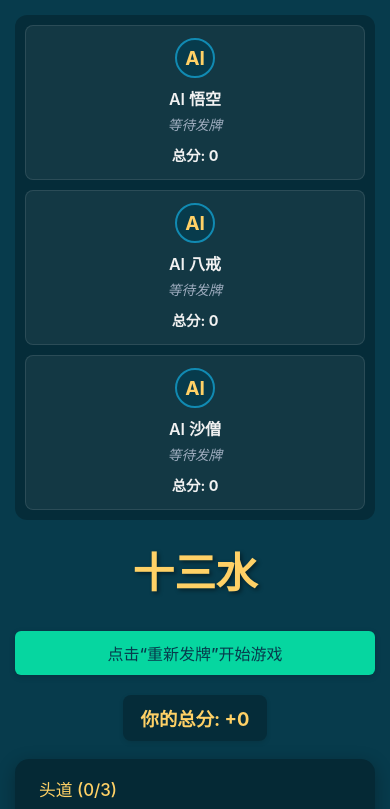
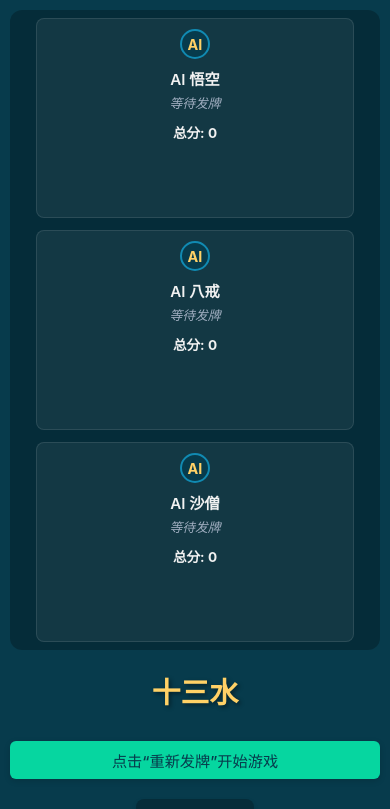
Before and after one commit to wen952555/sss, a React (Create React App) app in the folder frontend/: page / in a window 390 px wide. Shown: the top 809 px of the page. Built offline with nearby package versions, Linux system fonts and the light colour scheme.

Commit message:
Update App.css

```diff
--- a/frontend/src/App.css
+++ b/frontend/src/App.css
@@ -1,26 +1,123 @@
 /* frontend/src/App.css */
 
-/* ... (大部分之前的CSS，如 body, app-container, game-title, game-message, top-banner, ai-player-display, game-board, hand-area, card, controls, game-button 等保持不变或略作调整) ... */
+/* --- 全局与基础布局 --- */
+body {
+  font-family: -apple-system, BlinkMacSystemFont, 'Segoe UI', Roboto, 'Oxygen',
+    'Ubuntu', 'Cantarell', 'Fira Sans', 'Droid Sans', 'Helvetica Neue',
+    sans-serif;
+  -webkit-font-smoothing: antialiased;
+  -moz-osx-font-smoothing: grayscale;
+  background-color: #073b4c; /* 深蓝绿色背景 */
+  color: #f1f1f1; /* 默认浅色文字 */
+  margin: 0;
+  padding: 0;
+  box-sizing: border-box;
+}
 
-/* --- 确保之前的样式存在 --- */
-body { font-family: -apple-system, BlinkMacSystemFont, 'Segoe UI', Roboto, ऑक्सीजन, Ubuntu, Cantarell, 'Fira Sans', 'Droid Sans', 'Helvetica Neue', sans-serif; -webkit-font-smoothing: antialiased; -moz-osx-font-smoothing: grayscale; background-color: #073b4c; color: #f1f1f1; margin: 0; padding: 0; box-sizing: border-box; }
-*, *::before, *::after { box-sizing: inherit; }
-.app-container { display: flex; flex-direction: column; align-items: center; width: 100%; min-height: 100vh; padding: 15px 15px 40px 15px; }
-.game-title { font-size: 2.6em; color: #ffd166; text-shadow: 2px 2px 4px rgba(0, 0, 0, 0.45); margin-top: 0; margin-bottom: 15px; font-weight: 700; }
-.game-message { padding: 10px 18px; margin-bottom: 20px; border-radius: 6px; text-align: center; font-weight: 500; width: 100%; max-width: 650px; font-size: 1em; box-shadow: 0 2px 6px rgba(0,0,0,0.15); transition: background-color 0.3s ease, color 0.3s ease; }
-.game-message:not(.error) { background-color: #06d6a0; color: #073b4c; }
-.game-message.error { background-color: #ef476f; color: white; }
-.player-score-display { font-size: 1.15em; font-weight: bold; color: #ffd166; margin-bottom: 18px; padding: 10px 18px; background-color: rgba(0,0,0,0.25); border-radius: 8px; text-align: center; box-shadow: 0 2px 5px rgba(0,0,0,0.1); }
+*, *::before, *::after {
+  box-sizing: inherit;
+}
 
-/* Top Banner and AI Player Display (from previous, ensure they are good) */
-.top-banner-container { display: flex; justify-content: space-between; align-items: stretch; flex-wrap: wrap; width: 100%; max-width: 800px; padding: 10px; margin-bottom: 20px; background-color: rgba(0, 0, 0, 0.25); border-radius: 12px; gap: 10px; }
-.ai-player-display { flex: 1 1 200px; min-width: 180px; padding: 12px; background-color: rgba(255, 255, 255, 0.06); border-radius: 8px; border: 1px solid rgba(255, 255, 255, 0.1); display: flex; flex-direction: column; align-items: center; text-align: center; transition: border-color 0.3s ease, box-shadow 0.3s ease; }
+.app-container {
+  display: flex;
+  flex-direction: column;
+  align-items: center;
+  width: 100%;
+  min-height: 100vh;
+  padding: 15px 15px 40px 15px;
+}
+
+.game-title {
+  font-size: 2.6em;
+  color: #ffd166;
+  text-shadow: 2px 2px 4px rgba(0, 0, 0, 0.45);
+  margin-top: 0;
+  margin-bottom: 15px;
+  font-weight: 700;
+}
+
+.game-message {
+  padding: 10px 18px;
+  margin-bottom: 20px;
+  border-radius: 6px;
+  text-align: center;
+  font-weight: 500;
+  width: 100%;
+  max-width: 650px;
+  font-size: 1em;
+  box-shadow: 0 2px 6px rgba(0,0,0,0.15);
+  transition: background-color 0.3s ease, color 0.3s ease;
+}
+.game-message:not(.error) {
+   background-color: #06d6a0;
+   color: #073b4c;
+}
+.game-message.error {
+  background-color: #ef476f;
+  color: white;
+}
+
+.player-score-display {
+  font-size: 1.15em;
+  font-weight: bold;
+  color: #ffd166;
+  margin-bottom: 18px;
+  padding: 10px 18px;
+  background-color: rgba(0,0,0,0.25);
+  border-radius: 8px;
+  text-align: center;
+  box-shadow: 0 2px 5px rgba(0,0,0,0.1);
+}
+
+
+/* --- 顶部AI玩家横幅 --- */
+.top-banner-container {
+  display: flex;
+  justify-content: space-between;
+  align-items: stretch;
+  flex-wrap: wrap;
+  width: 100%;
+  max-width: 800px;
+  padding: 10px;
+  margin-bottom: 20px;
+  background-color: rgba(0, 0, 0, 0.25);
+  border-radius: 12px;
+  gap: 10px;
+}
+.top-banner-container.empty { min-height: 50px; display: flex; align-items: center; justify-content: center; color: #666; }
+
+.ai-player-display {
+  flex: 1 1 200px;
+  min-width: 180px;
+  padding: 12px;
+  background-color: rgba(255, 255, 255, 0.06);
+  border-radius: 8px;
+  border: 1px solid rgba(255, 255, 255, 0.1);
+  display: flex;
+  flex-direction: column;
+  align-items: center;
+  text-align: center;
+  transition: border-color 0.3s ease, box-shadow 0.3s ease;
+}
+.ai-player-display.placeholder { opacity: 0.5; }
 .ai-player-display.arranged { border-color: #06d6a0; box-shadow: 0 0 8px rgba(6, 214, 160, 0.3); }
 .ai-player-display.thinking { border-color: #ffd166; animation: pulse-border 1.5s infinite; }
-@keyframes pulse-border { 0% { box-shadow: 0 0 5px rgba(255, 209, 102, 0.2); } 50% { box-shadow: 0 0 10px rgba(255, 209, 102, 0.5); } 100% { box-shadow: 0 0 5px rgba(255, 209, 102, 0.2); } }
+
+@keyframes pulse-border {
+  0% { box-shadow: 0 0 5px rgba(255, 209, 102, 0.2); }
+  50% { box-shadow: 0 0 10px rgba(255, 209, 102, 0.5); }
+  100% { box-shadow: 0 0 5px rgba(255, 209, 102, 0.2); }
+}
+
 .ai-player-avatar { width: 40px; height: 40px; border-radius: 50%; background-color: #073b4c; color: #ffd166; display: flex; align-items: center; justify-content: center; font-weight: bold; font-size: 1.2em; margin-bottom: 8px; border: 2px solid #118ab2; }
+.ai-player-info { /* 包裹名字、状态、分数 */ }
 .ai-player-name { font-weight: 600; font-size: 1em; color: #f1f1f1; margin-bottom: 4px; }
 .ai-player-status { font-size: 0.85em; color: #a0aec0; margin-bottom: 6px; min-height: 1.1em; font-style: italic; }
+.ai-player-hands-summary { font-size: 0.75em; color: #cbd5e0; line-height: 1.5; width: 100%; margin-bottom: 5px; } /* 即使内容移除，保留类以防万一 */
+.ai-hand-summary { padding: 1px 0; }
+.ai-hand-summary.top { color: #fca311; }
+.ai-hand-summary.middle { color: #90e0ef; }
+.ai-hand-summary.bottom { color: #f94144; }
 .ai-player-score-container { margin-top: 8px; font-size: 0.9em; }
 .ai-player-total-score, .ai-player-round-score { display: inline-block; padding: 2px 5px; border-radius: 3px; margin: 0 3px; }
 .ai-player-total-score { font-weight: bold; }
@@ -28,7 +125,8 @@ body { font-family: -apple-system, BlinkMacSystemFont, 'Segoe UI', Roboto, ऑ
 .positive { color: #06d6a0; }
 .negative { color: #ef476f; }
 
-/* Game Board and Hand Area (from previous, ensure they are good) */
+
+/* --- 游戏板与牌道区域 --- */
 .game-board { display: flex; flex-direction: column; gap: 18px; padding: 18px; background-color: rgba(0, 0, 0, 0.3); border-radius: 14px; box-shadow: 0 5px 18px rgba(0,0,0,0.3); width: 100%; max-width: 680px; }
 .hand-area-header { display: flex; justify-content: space-between; align-items: center; margin-bottom: 10px; padding: 0 6px; }
 .hand-area-title { color: #ffd166; font-weight: 500; font-size: 1.05em; margin: 0; }
@@ -37,12 +135,70 @@ body { font-family: -apple-system, BlinkMacSystemFont, 'Segoe UI', Roboto, ऑ
 .hand-area:not(.allow-wrapping) { flex-wrap: nowrap; justify-content: center; }
 .hand-area.allow-wrapping { flex-wrap: wrap; justify-content: center; min-height: 185px; align-items: flex-start; }
 .hand-area.droppable-active { background-color: rgba(66, 153, 225, 0.3); box-shadow: inset 0 0 10px rgba(66, 153, 225, 0.2); }
-.card { width: 62px; height: 87px; border-radius: 5px; overflow: hidden; box-shadow: 2px 2px 6px rgba(0,0,0,0.35); cursor: grab; background-color: white; flex-shrink: 0; transition: transform 0.18s cubic-bezier(0.22, 0.61, 0.36, 1), box-shadow 0.18s cubic-bezier(0.22, 0.61, 0.36, 1); user-select: none; position: relative; }
-.card img { width: 100%; height: 100%; display: block; object-fit: contain; }
-.card:hover:not(.dragging) { transform: translateY(-3px) scale(1.04); box-shadow: 3px 5px 10px rgba(0,0,0,0.3); }
-.card:active, .card.dragging { cursor: grabbing; transform: scale(1.12) rotate(3.5deg) translateY(-2px); box-shadow: 4px 6px 12px rgba(0,0,0,0.45); z-index: 1000; }
 
-/* Controls and Buttons (from previous, ensure they are good) */
+
+/* --- 卡牌样式 (基础可拖拽卡牌和静态卡牌通用) --- */
+.card { /* 这个类名被 CardComponent 和 StaticCard 同时使用 */
+  width: 62px;
+  height: 87px;
+  border-radius: 5px;
+  overflow: hidden;
+  box-shadow: 2px 2px 6px rgba(0,0,0,0.35);
+  background-color: white;
+  flex-shrink: 0;
+  user-select: none;
+  position: relative;
+  transition: transform 0.18s cubic-bezier(0.22, 0.61, 0.36, 1),
+              box-shadow 0.18s cubic-bezier(0.22, 0.61, 0.36, 1);
+}
+.card img {
+  width: 100%;
+  height: 100%;
+  display: block;
+  object-fit: contain;
+}
+
+/* 可拖拽卡牌的特定交互样式 */
+.card:not(.static-card) { /* 只对非静态卡牌应用拖拽相关样式 */
+    cursor: grab;
+}
+.card:not(.static-card):hover:not(.dragging) {
+  transform: translateY(-3px) scale(1.04);
+  box-shadow: 3px 5px 10px rgba(0,0,0,0.3);
+}
+.card:not(.static-card):active,
+.card.dragging { /* .dragging 类由 react-beautiful-dnd 添加 */
+  cursor: grabbing;
+  transform: scale(1.12) rotate(3.5deg) translateY(-2px);
+  box-shadow: 4px 6px 12px rgba(0,0,0,0.45);
+  z-index: 1000;
+}
+
+/* 卡牌占位符 (用于 CardComponent 和 StaticCard) */
+.card-placeholder {
+  border: 2px dashed #555;
+  display: flex;
+  align-items: center;
+  justify-content: center;
+  background-color: #2a2a2a;
+  color: #777;
+  font-size: 24px;
+  font-weight: bold;
+  /* 确保它也应用了 .card 的 width, height, border-radius */
+}
+.static-card-placeholder { /* StaticCard 使用的占位符，如果需要不同尺寸 */
+    /* width: 38px; height: 53px; font-size: 12px; */ /* 示例 */
+}
+
+
+.image-error-text {
+  position: absolute; top: 50%; left: 50%; transform: translate(-50%, -50%);
+  color: #ef476f; font-size: 11px; text-align: center; padding: 3px 5px;
+  background-color: rgba(0, 0, 0, 0.75); border-radius: 3px; pointer-events: none;
+}
+
+
+/* --- 控制按钮 --- */
 .controls { margin-top: 25px; display: flex; justify-content: center; gap: 18px; margin-bottom: 20px; flex-wrap: wrap; }
 .game-button { padding: 10px 22px; font-size: 1em; color: white; background-color: #118ab2; border: none; border-radius: 6px; cursor: pointer; transition: background-color 0.2s ease, transform 0.1s ease-out, box-shadow 0.2s ease; box-shadow: 0 2px 6px rgba(0,0,0,0.2); font-weight: 500; }
 .game-button:hover:not(:disabled) { background-color: #0c9dcb; transform: translateY(-1px); box-shadow: 0 4px 8px rgba(0,0,0,0.25); }
@@ -53,176 +209,96 @@ body { font-family: -apple-system, BlinkMacSystemFont, 'Segoe UI', Roboto, ऑ
 
 
 /* --- 比牌结果模态框样式 --- */
-.modal-overlay {
-  position: fixed;
-  top: 0;
-  left: 0;
-  right: 0;
-  bottom: 0;
-  background-color: rgba(0, 0, 0, 0.7); /* 半透明黑色背景 */
-  display: flex;
-  align-items: center;
-  justify-content: center;
-  z-index: 1000; /*确保在最上层 */
-  padding: 20px; /* 确保小屏幕上模态框不会紧贴边缘 */
+.modal-overlay { position: fixed; top: 0; left: 0; right: 0; bottom: 0; background-color: rgba(0, 0, 0, 0.75); display: flex; align-items: center; justify-content: center; z-index: 1000; padding: 20px; }
+.modal-content { background-color: #0c2b35; padding: 25px 30px; border-radius: 12px; box-shadow: 0 10px 30px rgba(0, 0, 0, 0.4); position: relative; width: 100%; max-width: 900px; max-height: 90vh; overflow-y: auto; border: 1px solid rgba(255, 255, 255, 0.15); }
+.modal-close-button { position: absolute; top: 10px; right: 15px; background: none; border: none; font-size: 2em; color: #aaa; cursor: pointer; line-height: 1; padding: 5px; }
+.modal-close-button:hover { color: #fff; }
+.comparison-modal-content h2 { text-align: center; color: #ffd166; margin-top: 0; margin-bottom: 25px; font-size: 1.8em; }
+.comparison-grid { display: grid; grid-template-columns: repeat(2, 1fr); grid-template-rows: repeat(2, auto); gap: 20px; width: 100%; }
+.comparison-cell { background-color: rgba(255, 255, 255, 0.05); padding: 15px; border-radius: 8px; border: 1px solid rgba(255, 255, 255, 0.1); }
+.comparison-cell.empty { display: flex; align-items: center; justify-content: center; color: #666; font-style: italic; min-height: 150px; }
+.human-player-cell { border-color: #ffd166; box-shadow: 0 0 10px rgba(255, 209, 102, 0.2); }
+.comparison-cell h4 { color: #f1f1f1; margin-top: 0; margin-bottom: 12px; font-size: 1.15em; border-bottom: 1px solid rgba(255,255,255,0.1); padding-bottom: 8px; }
+.human-player-cell h4 { color: #ffd166; }
+.comparison-hand-row { margin-bottom: 10px; }
+.comparison-hand-row strong { color: #90e0ef; font-size: 0.9em; display: block; margin-bottom: 5px; }
+.mini-cards { display: flex; gap: 3px; flex-wrap: wrap; justify-content: center; }
+
+/* 模态框中的静态卡牌的特定样式 (继承 .card, 但尺寸和交互不同) */
+.comparison-cell .static-card {
+  width: 38px;
+  height: 53px;
+  box-shadow: 1px 1px 2px rgba(0,0,0,0.2);
+  cursor: default;
+  transition: none; /* 移除静态卡牌的过渡效果 */
 }
-
-.modal-content {
-  background-color: #0c2b35; /* 深色模态框背景 */
-  padding: 25px 30px;
-  border-radius: 12px;
-  box-shadow: 0 10px 30px rgba(0, 0, 0, 0.4);
-  position: relative;
-  width: 100%;
-  max-width: 900px; /* 模态框最大宽度 */
-  max-height: 90vh; /* 最大高度，允许滚动 */
-  overflow-y: auto; /* 内容超出时垂直滚动 */
-  border: 1px solid rgba(255, 255, 255, 0.15);
-}
-
-.modal-close-button {
-  position: absolute;
-  top: 10px;
-  right: 15px;
-  background: none;
-  border: none;
-  font-size: 2em; /* 更大的关闭按钮 */
-  color: #aaa;
-  cursor: pointer;
-  line-height: 1;
-  padding: 5px;
-}
-.modal-close-button:hover {
-  color: #fff;
-}
-
-.comparison-modal-content h2 {
-  text-align: center;
-  color: #ffd166;
-  margin-top: 0;
-  margin-bottom: 25px;
-  font-size: 1.8em;
-}
-
-/* 田字型布局容器 */
-.comparison-grid {
-  display: grid;
-  grid-template-columns: repeat(2, 1fr); /* 两列 */
-  grid-template-rows: repeat(2, auto);    /* 两行，高度自动 */
-  gap: 20px; /* 格子之间的间距 */
-  width: 100%;
-}
-
-.comparison-cell {
-  background-color: rgba(255, 255, 255, 0.05);
-  padding: 15px;
-  border-radius: 8px;
-  border: 1px solid rgba(255, 255, 255, 0.1);
-}
-.comparison-cell.empty { /* 空格子样式 */
-    display: flex;
-    align-items: center;
-    justify-content: center;
-    color: #666;
-    font-style: italic;
-    min-height: 150px; /* 给空格子一个最小高度 */
-}
-.human-player-cell { /* 真人玩家格子特殊高亮 */
-    border-color: #ffd166;
-    box-shadow: 0 0 10px rgba(255, 209, 102, 0.2);
-}
-
-.comparison-cell h4 {
-  color: #f1f1f1;
-  margin-top: 0;
-  margin-bottom: 12px;
-  font-size: 1.15em;
-  border-bottom: 1px solid rgba(255,255,255,0.1);
-  padding-bottom: 8px;
-}
-.human-player-cell h4 {
-    color: #ffd166; /* 真人玩家标题高亮 */
-}
-
-.comparison-hand-row {
-  margin-bottom: 10px;
-}
-.comparison-hand-row strong {
-  color: #90e0ef; /* 牌道名称用浅蓝色 */
-  font-size: 0.9em;
-  display: block;
-  margin-bottom: 5px;
-}
-
-.mini-cards {
-  display: flex;
-  gap: 3px; /* 模态框中卡牌间距更小 */
-  flex-wrap: wrap; /* 确保能显示5张牌 */
-  justify-content: center; /* 卡牌居中 */
-}
-
-/* 模态框中的卡牌需要非常小 */
-.comparison-cell .card {
-  width: 38px;  /* 大幅缩小 */
-  height: 53px; /* 保持比例 */
-  box-shadow: 1px 1px 2px rgba(0,0,0,0.2);
-  cursor: default; /* 在模态框中不可拖拽 */
-}
-.comparison-cell .card img {
-  /* object-fit: cover; */ /* 可以尝试 cover 看效果是否更好 */
-}
-.comparison-cell .card:hover,
-.comparison-cell .card:active,
-.comparison-cell .card.dragging { /* 移除模态框中卡牌的交互效果 */
+.comparison-cell .static-card:hover, /* 移除悬浮效果 */
+.comparison-cell .static-card:active {
     transform: none;
     box-shadow: 1px 1px 2px rgba(0,0,0,0.2);
 }
 
-.shoot-info { /* 打枪信息 */
-    font-weight: bold;
-    font-size: 0.9em;
-    margin-top: 10px;
-    padding: 5px;
-    border-radius: 4px;
-    text-align: center;
-}
-.shoot-info:first-of-type { margin-top: 15px; } /* 第一个打枪信息与上方牌型间距 */
-.comparison-cell .positive .shoot-info, /* 假设score > 0 的父元素有 positive 类 */
-.comparison-cell .shoot-info.positive-shoot { /* 或者直接给shoot-info加类 */
-    color: #06d6a0;
-    background-color: rgba(6, 214, 160, 0.1);
-}
-.comparison-cell .negative .shoot-info,
-.comparison-cell .shoot-info.negative-shoot {
-    color: #ef476f;
-    background-color: rgba(239, 71, 111, 0.1);
-}
+.shoot-info { font-weight: bold; font-size: 0.9em; margin-top: 10px; padding: 5px; border-radius: 4px; text-align: center; }
+.shoot-info:first-of-type { margin-top: 15px; }
+.shoot-info.positive-shoot { color: #06d6a0; background-color: rgba(6, 214, 160, 0.1); }
+.shoot-info.negative-shoot { color: #ef476f; background-color: rgba(239, 71, 111, 0.1); }
+
+/* 详细比牌列表 */
+.player-result-detail { margin-bottom: 20px; padding-bottom: 15px; border-bottom: 1px solid rgba(255, 255, 255, 0.1); }
+.player-result-detail:last-child { border-bottom: none; margin-bottom: 0; }
+.player-result-detail h3 { color: #f1f1f1; margin-top: 0; margin-bottom: 10px; font-size: 1.2em; }
+.player-result-detail ul { list-style-type: none; padding-left: 0; margin: 0; }
+.player-result-detail li { font-size: 0.9em; margin-bottom: 6px; line-height: 1.5; color: #c0c0c0; padding-left: 20px; position:relative; }
+.player-result-detail li::before { content: "▹"; color: #ffd166; font-weight: bold; position:absolute; left: 0px; top: 1px; }
+.player-result-detail ul ul { margin-top: 5px; padding-left: 15px; }
+.player-result-detail ul ul li { font-size: 0.95em; color: #b0bec5; }
+.player-result-detail ul ul li::before { content: "▪"; color: #90e0ef; }
 
 
-/* --- 响应式调整 (确保之前的响应式样式也存在) --- */
+/* --- 响应式调整 --- */
 @media (max-width: 768px) {
-  /* ... (之前的响应式调整) ... */
-  .modal-content {
-    max-width: 95%;
-    padding: 20px 15px;
-  }
-  .comparison-grid {
-    grid-template-columns: 1fr; /* 小屏幕上田字格变为单列 */
-    grid-template-rows: repeat(4, auto); /* 四行 */
-  }
-  .comparison-cell {
-    padding: 12px;
-  }
+  .app-container { padding: 10px 10px 30px 10px; }
+  .game-title { font-size: 2.1em; margin-bottom: 15px; }
+  .top-banner-container { flex-direction: column; align-items: center; gap: 12px; max-width: 100%; padding: 8px; }
+  .ai-player-display { width: 90%; max-width: 350px; padding: 10px; }
+  .ai-player-avatar { width: 35px; height: 35px; font-size: 1em; }
+  .ai-player-name { font-size: 0.95em; }
+  .ai-player-status { font-size: 0.8em; }
+  .ai-player-hands-summary { font-size: 0.7em; } /* 虽然移除了，但以防万一 */
+  .ai-player-score-container { font-size: 0.85em; }
+
+  .game-board { max-width: 100%; padding: 15px; gap: 15px; }
+  .hand-area-title { font-size: 1em; }
+  .hand-type-display { font-size: 0.85em; padding: 2px 6px; }
+  .card { width: 52px; height: 73px; }
+  .hand-area { min-height: 85px; padding: 8px; gap: 5px; }
+  .hand-area.allow-wrapping { min-height: 155px; }
+
+  .player-score-display { font-size: 1.05em; margin-bottom: 15px; padding: 8px 12px; }
+  .game-message { max-width: 100%; font-size: 0.95em; padding: 8px 12px; }
+  .controls { gap: 12px; flex-direction: column; align-items: center; }
+  .controls .game-button { width: 70%; max-width: 280px; padding: 10px 15px; font-size: 0.95em; }
+  .game-button.compare-all-button { width: 70%; max-width: 280px; font-size: 1em; }
+
+  .modal-content { max-width: 95%; padding: 20px 15px; }
+  .comparison-grid { grid-template-columns: 1fr; grid-template-rows: repeat(4, auto); }
+  .comparison-cell { padding: 12px; }
   .comparison-cell h4 { font-size: 1.05em; }
-  .comparison-cell .card { width: 32px; height: 45px; }
+  .comparison-cell .static-card { width: 32px; height: 45px; } /* 调整模态框中静态卡牌大小 */
 }
 
 @media (max-width: 480px) {
-  /* ... (之前的响应式调整) ... */
-  .modal-content {
-    padding: 15px 10px;
-  }
+  .game-title { font-size: 1.8em; }
+  .card { width: 40px; height: 56px; }
+  .hand-area { min-height: 68px; }
+  .hand-area.allow-wrapping { min-height: 125px; }
+  .ai-player-avatar { width: 30px; height: 30px; font-size: 0.9em; }
+  .controls .game-button { width: 85%; }
+  .game-button.compare-all-button { width: 85%; }
+  .player-score-display { font-size: 1em; }
+
+  .modal-content { padding: 15px 10px; }
   .comparison-modal-content h2 { font-size: 1.5em; margin-bottom: 20px;}
-  .comparison-cell .card { width: 28px; height: 39px; }
+  .comparison-cell .static-card { width: 28px; height: 39px; } /* 再次调整模态框中静态卡牌大小 */
   .comparison-hand-row strong { font-size: 0.85em; }
 }
```
